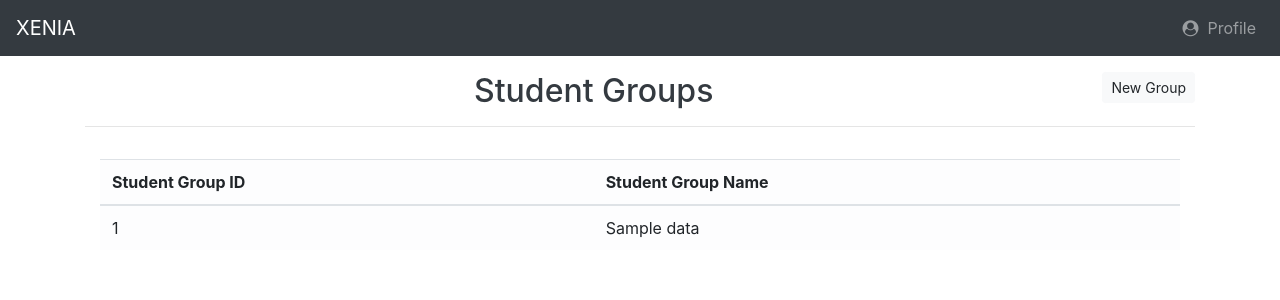
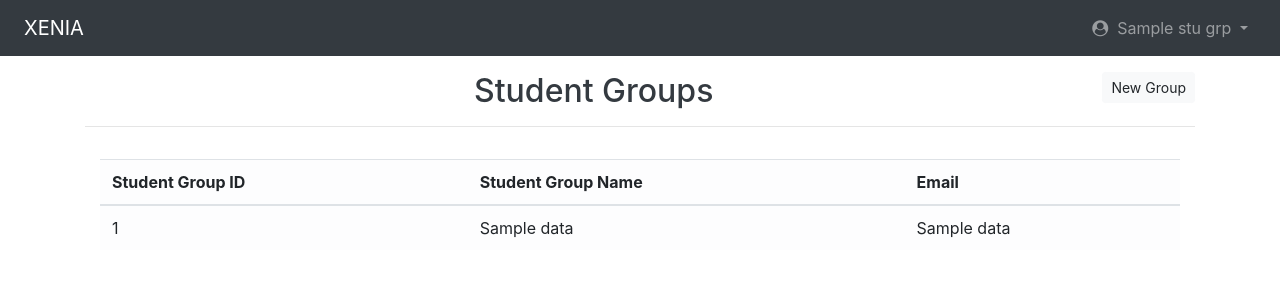
Before and after one commit to jcoeus/xenia, a Flask app: template templates/student_groups.html in a window 1280 px wide. Shown: the top 300 px of the page. Run offline with Flask 2, Linux system fonts and the light colour scheme; the template is opened without the code that fills it: most values are stand-ins (such as "Sample title", 1, 10 or a date in 2020); parts of the project's set-up code (start-up, migrations or seed data) failed here and were passed over; some libraries are stand-ins or nearby versions.

Commit message:
Create signup profile and sessions, connect signup to database

```diff
--- a/server.py
+++ b/server.py
@@ -1,12 +1,15 @@
 import os, random, string
 from sqlalchemy import *
 from sqlalchemy.pool import NullPool
-from flask import Flask, request, render_template, g, redirect, Response
+from flask import Flask, request, render_template, g, redirect, Response, session
+from flask_hashing import Hashing
 from forms import *
 
 tmpl_dir = os.path.join(os.path.dirname(os.path.abspath(__file__)), 'templates')
 stat_dir = os.path.join(os.path.dirname(os.path.abspath(__file__)), 'static')
 app = Flask(__name__, template_folder=tmpl_dir, static_folder=stat_dir)
+app.secret_key = b'\xef\x9d\x89Q\xa3\x0b4nAY\x13\xccg\x83&\xfc'
+hashing = Hashing(app)
 
 DB_USER = "jc4408"
 DB_PASSWORD = "y4h6k9g9"
@@ -14,6 +17,8 @@ DB_SERVER = "w4111.cisxo09blonu.us-east-1.rds.amazonaws.com"
 DATABASEURI = "postgresql://"+DB_USER+":"+DB_PASSWORD+"@"+DB_SERVER+"/w4111"
 
 engine = create_engine(DATABASEURI)
+
+my_salt = 'jcnyw4111'
 
 def key_par(s):
   return s.split('#')[1:]
@@ -40,30 +45,22 @@ def teardown_request(execption):
 
 @app.route('/')
 def index():
-  print request.args
-
-  cursor = g.conn.execute("SELECT stu_name FROM seas_student")
-  names = []
-  for result in cursor:
-    names.append(result['stu_name'])
-  cursor.close()
-
-  context = dict(data = names)
-
+  context = dict(loggedIn=session)
   return render_template("index.html", **context)
 
 @app.route('/student_groups')
 def student_groups():
-  cursor = g.conn.execute("SELECT grp_id, grp_name FROM student_group")
+  cursor = g.conn.execute("SELECT grp_id, grp_name, email FROM student_group")
   student_groups = []
   for result in cursor:
     temp = []
     temp.append(result['grp_id'])
     temp.append(result['grp_name'])
+    temp.append(result['email'])
     student_groups.append(temp)
   cursor.close()
 
-  context = dict(data = student_groups)
+  context = dict(data = student_groups, loggedIn=session)
 
   return render_template("student_groups.html", **context)
 
@@ -80,7 +77,7 @@ def events():
     events.append(temp)
   cursor.close()
 
-  context = dict(data = events)
+  context = dict(data = events, loggedIn=session)
 
   return render_template("events.html", **context)
 
@@ -120,6 +117,7 @@ def new_ev():
     top_key[result['top_id']] = {'top_name':result['top_name']}
 
   context = dict([('top_key',top_key),('pat_ins',pat_ins),('fac_att',fac_att),('ev_id', ev_id),('stu_grp',stu_grp),('par_sch',par_sch)])
+  context['loggedIn'] = session
 
   return render_template("event_form.html", **context)
 
@@ -157,6 +155,7 @@ def event_page(ev_id):
 
   cursor.close()
   context = dict([('fac_name',ft),('key_name',kt),('sch_name',ps),('ev_type',res['ev_type'],),('time_per_session',res['time_per_session'],),('total_time',res['total_time']),('general_act', res['general_act']),('term',res['term']),('ev_id',res['ev_id']), ('ev_name', res['ev_name']),('ev_des', res['ev_des']),('day_start',res['day_start']),('day_end',res['day_end']),('specific_act',res['specific_act']),('photo',res['photo']),('notes',res['notes']), ('group_names', sg)])
+  context['loggedIn'] = session
 
   return render_template("event_page.html", **context)
 
@@ -298,7 +297,7 @@ def edit_ev(ev_id):
 
   context = context_prev.copy()
   context.update(context_poss)
-
+  context['loggedIn']=session
 
   return render_template("event_form.html", **context)
 
@@ -327,17 +326,42 @@ def add():
 def signup():
   form = SignUpForm(request.form)
   if request.method == 'POST' and form.validate():
-      # add method to store new user
-      return redirect('/')
-  return render_template('signup.html', form=form)
+      student_group_id = ''.join(random.choice(string.ascii_uppercase + string.digits) for _ in range(5))
+      student_group_name = form.student_group_name.data
+      email = form.email.data
+      password = hashing.hash_value(form.password.data, salt=my_salt)
+      cmd = 'INSERT INTO student_group VALUES (:grp_id1, :grp_name1, :password1, :email1)'
+      g.conn.execute(text(cmd), grp_id1=student_group_id, grp_name1=student_group_name, password1=password, email1=email)
+      return redirect('/login/')
+  context = dict(form=form, loggedIn=session)
+  return render_template('signup.html', **context)
 
 @app.route('/login/', methods=['GET', 'POST'])
 def login():
   form = LogInForm(request.form)
-  if request.method == 'POST' and form.validate():
-    # add method to authenticate current user
-    return redirect('/')
-  return render_template('login.html', form=form)
+  if request.method == 'POST':
+    email = form.email.data
+    password = form.password.data
+    cmd = 'SELECT * FROM student_group WHERE email = :email1'
+    cursor = g.conn.execute(text(cmd), email1=email)
+    res = cursor.fetchone()
+    isValid = True if res and hashing.check_value(res.password, password, salt=my_salt) else False
+    if form.validate(res, isValid):
+      session['stu_grp'] = dict(grp_id=res.grp_id, grp_name=res.grp_name, email=email)
+      return redirect('/')
+  context = dict(form=form, loggedIn=session)
+  return render_template('login.html', **context)
+
+@app.route('/logout/')
+def logout():
+  session.pop('stu_grp', None)
+  return redirect('/')
+
+@app.route('/profile/~<id>/')
+def profile(id):
+  context = dict(grp_name=session['stu_grp']['grp_name'], email=session['stu_grp']['email'])
+  return render_template('profile.html', **context)
+
 '''
 @app.errorhandler(404)
 def page_not_found(e):
--- a/templates/_formhelpers.html
+++ b/templates/_formhelpers.html
@@ -2,11 +2,9 @@
   <dt>{{ field.label }}</dt>
   <dd>{{ field(**kwargs)|safe }}
   {% if field.errors %}
-    <ul class=errors>
     {% for error in field.errors %}
       <li>{{ error }}</li>
     {% endfor %}
-    </ul>
   {% endif %}
   </dd>
   <br>
--- a/templates/navigation-bar.html
+++ b/templates/navigation-bar.html
@@ -1,6 +1,8 @@
 <nav class="navbar navbar-expand-md bg-dark navbar-dark">
 
-    <a class="navbar-brand" href="/">XENIA</a>
+    <a class="navbar-brand ml-2" href="/">XENIA</a>
+
+    {% if loggedIn %}
     <button type="button" class="navbar-toggler" data-toggle="collapse" data-target="#topNavBar">
         <span class="navbar-toggler-icon"></span>
     </button>
@@ -8,11 +10,19 @@
     <!-- Items -->
     <div class="collapse navbar-collapse" id="topNavBar">
         <ul class="nav navbar-nav ml-auto">
-            <li class="nav-item">
-                <a class="nav-link" id="user_profile">
-                    <i class="fa fa-user-circle" aria-hidden="true"></i>&nbsp; Profile
+            <li class="nav-item dropdown mr-2">
+                <a class="nav-link dropdown-toggle" href="#" id="navbarDropdown" role="button" data-toggle="dropdown" aria-haspopup="true" aria-expanded="false">
+                    <i class="fa fa-user-circle" aria-hidden="true"></i>&nbsp; {{loggedIn.stu_grp.grp_name}}
                 </a>
+                <div class="dropdown-menu dropdown-menu-right" aria-labelledby="navbarDropdown">
+                    <a class="dropdown-item" href="/profile/~{{loggedIn.stu_grp.grp_id}}/">Profile</a>
+                    <div class="dropdown-divider"></div>
+                    <a class="dropdown-item" id="logout" href="/logout/">
+                        <i class="fa fa-sign-out" aria-hidden="true"></i>&nbsp; Log out
+                    </a>
+                </div>
             </li>
         </ul>
     </div>
+    {% endif %}
 </nav>
--- a/templates/student_groups.html
+++ b/templates/student_groups.html
@@ -25,6 +25,7 @@
                             <tr>
                                 <th scope="col">Student Group ID</th>
                                 <th scope="col">Student Group Name</th>
+                                <th scope="col">Email</th>
                             </tr>
                         </thead>
                         <tbody>
@@ -33,6 +34,7 @@
                             <tr class='click-red' data-href="/events/~{{n[0]}}">
                                 <td>{{n[0]}}</td>
                                 <td>{{n[1]}}</td>
+                                <td>{{n[2]}}</td>
                             </tr>
                             {% endfor %}
                             {% endif %}
```
Also changed, not shown: forms.py (+12 -0 lines), templates/index.html (+18 -11 lines), templates/profile.html (added, +21 -0 lines), static/styles/main.css (line endings or trailing spaces), 1 other file.
